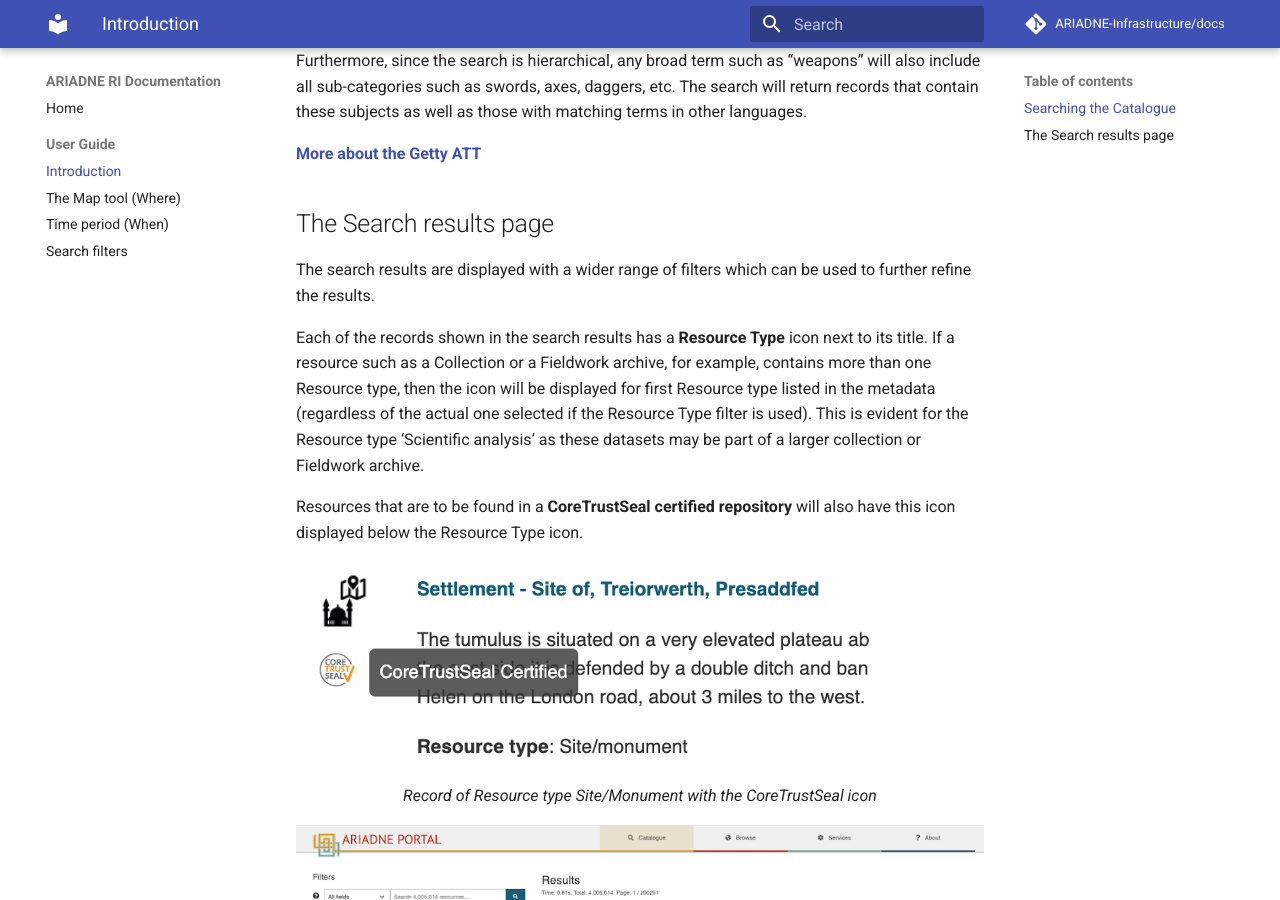
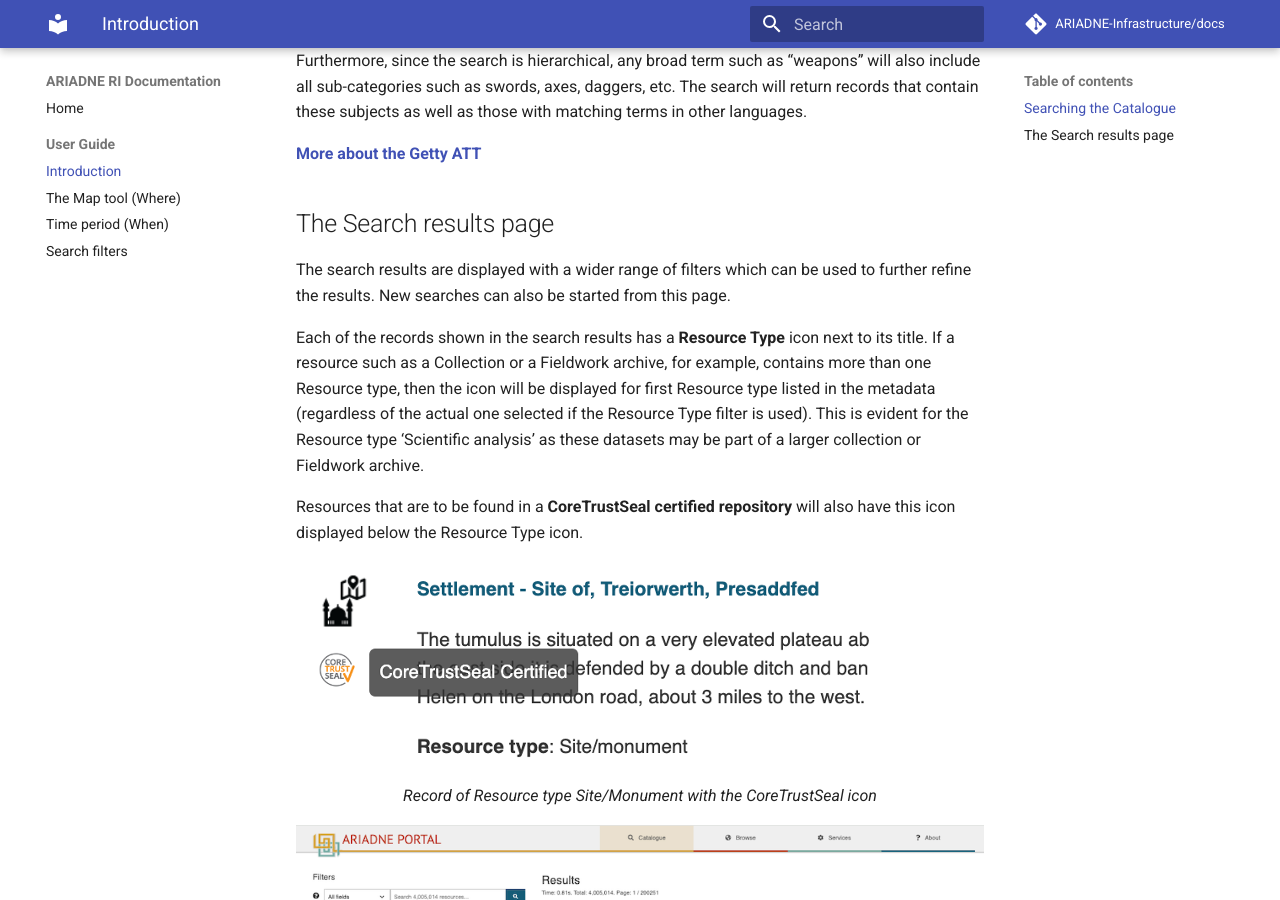
Before and after one commit to uoy-ads/hsds-data-catalogue-docs, an MkDocs documentation site: the page built from docs/Portal_User_Guide/Section-1_What.md, in a window 1280 px wide and 900 px high, scrolled down 1590 px. Built offline with MkDocs 1.6.1 and Material for MkDocs 9.7.7, drawn with Linux system fonts in a browser that asks for light colours; comment, search, counter and statistics services are not loaded; some of the changed text lies outside the part shown.

Commit message:
Update Section-1_What.md

```diff
--- a/docs/Portal_User_Guide/Section-1_What.md
+++ b/docs/Portal_User_Guide/Section-1_What.md
@@ -11,7 +11,7 @@
 For further information about the ARIADNE Research Infrastructure and the Portal, see the <BR> [**? About page**](https://portal.ariadne-infrastructure.eu/about).
 
 ## Searching the Catalogue
-Entry to the catalogue consists of a text entry search box with the option to apply one of four filters.
+Entry to the catalogue (i.e. the landing page) consists of a text entry search box with the option to apply one of four filters.
 
 ![Alt text](../assets/01-Landing-page-1000x542.png){ width="850" }
 <p align=center><i>Catalogue entry page</i></p>
@@ -32,7 +32,7 @@
 [**More about the Getty ATT**](https://www.getty.edu/research/tools/vocabularies/aat/about.html)
 
 ## The Search results page
-The search results are displayed with a wider range of filters which can be used to further refine the results.
+The search results are displayed with a wider range of filters which can be used to further refine the results. New searches can also be started from this page.
 
 Each of the records shown in the search results has a **Resource Type** icon next to its title.
 If a resource such as a Collection or a Fieldwork archive, for example, contains more than one Resource type, then the icon will be displayed for first Resource type listed in the metadata (regardless of the actual one selected if the Resource Type filter is used). This is evident for the Resource type ‘Scientific analysis’ as these datasets may be part of a larger collection or Fieldwork archive.
```
